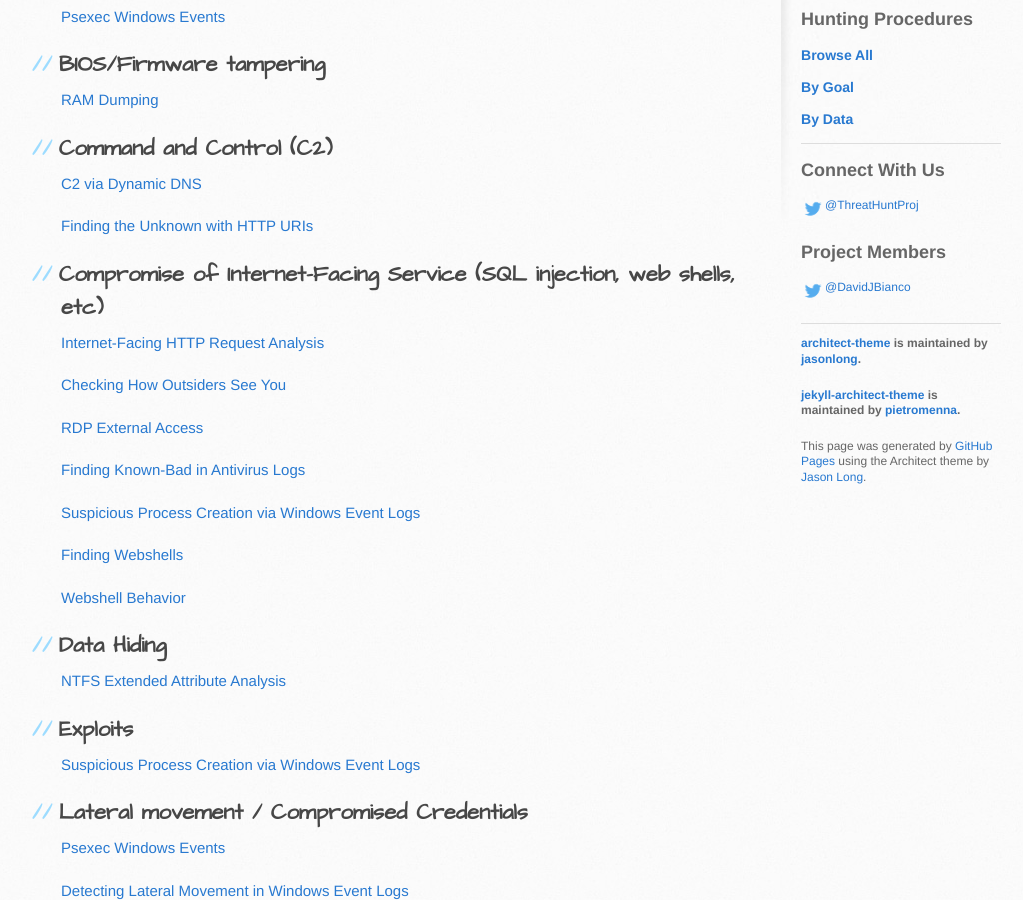
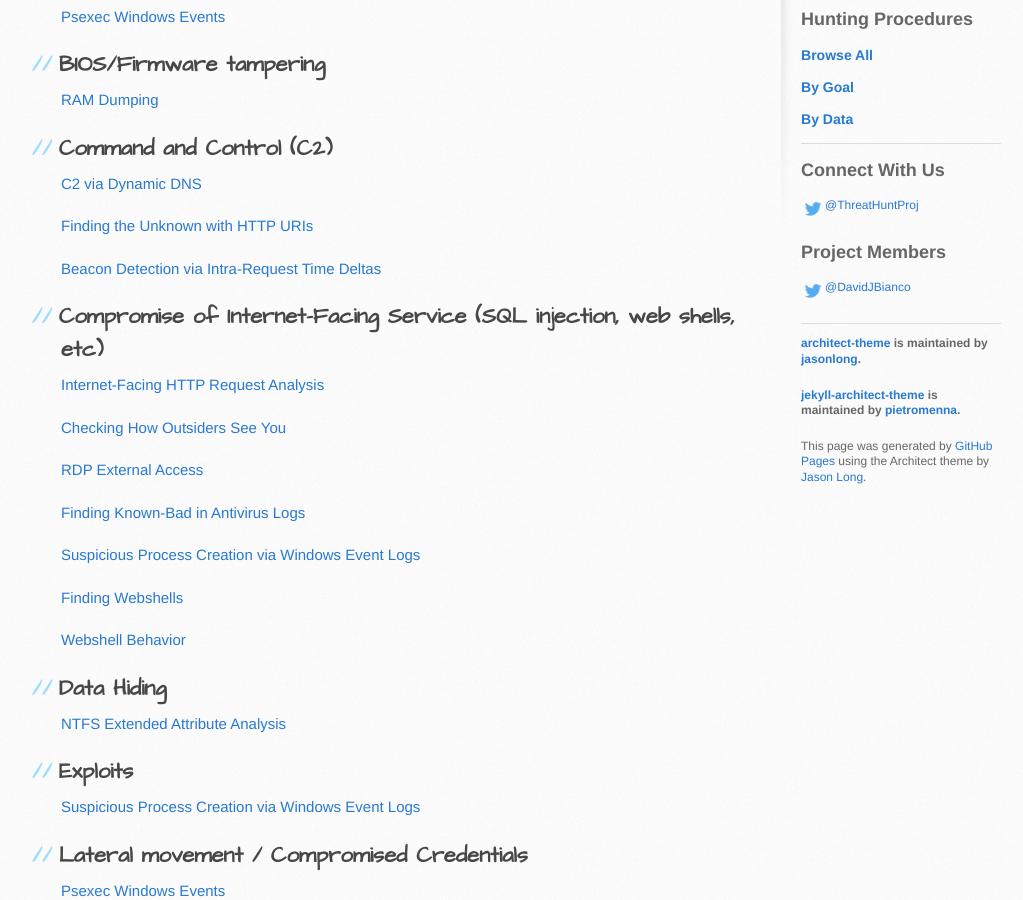
Before and after one commit to ThreatHuntingProject/ThreatHunting, a Jekyll site: the page built from index-by-purpose.md, in a window 1280 px wide and 900 px high, scrolled down 695 px. Shown: the whole window, without its empty margins (109-1132 px from the left). Built offline with Jekyll 4.4.1, drawn with Linux system fonts in a browser that asks for light colours.

Commit message:
Added beacon detection to C2 section

```diff
--- a/index-by-purpose.md
+++ b/index-by-purpose.md
@@ -22,6 +22,9 @@
 [C2 via Dynamic DNS]({{ site.github.repository_url }}/blob/master/hunts/dynamic_dns_c2.md)
 
 [Finding the Unknown with HTTP URIs]({{ site.github.repository_url }}/blob/master/hunts/http_uri_analysis.md)
+
+[Beacon Detection via Intra-Request Time Deltas]({{ site.github.repository_url }}/blob/master/hunts/beacon_detection_via_intra_request_time_deltas.md)
+
 
 ## Compromise of Internet-Facing Service (SQL injection, web shells, etc)
 [Internet-Facing HTTP Request Analysis]({{ site.github.repository_url }}/blob/master/hunts/internet_facing_http_request_analysis.md)
```
